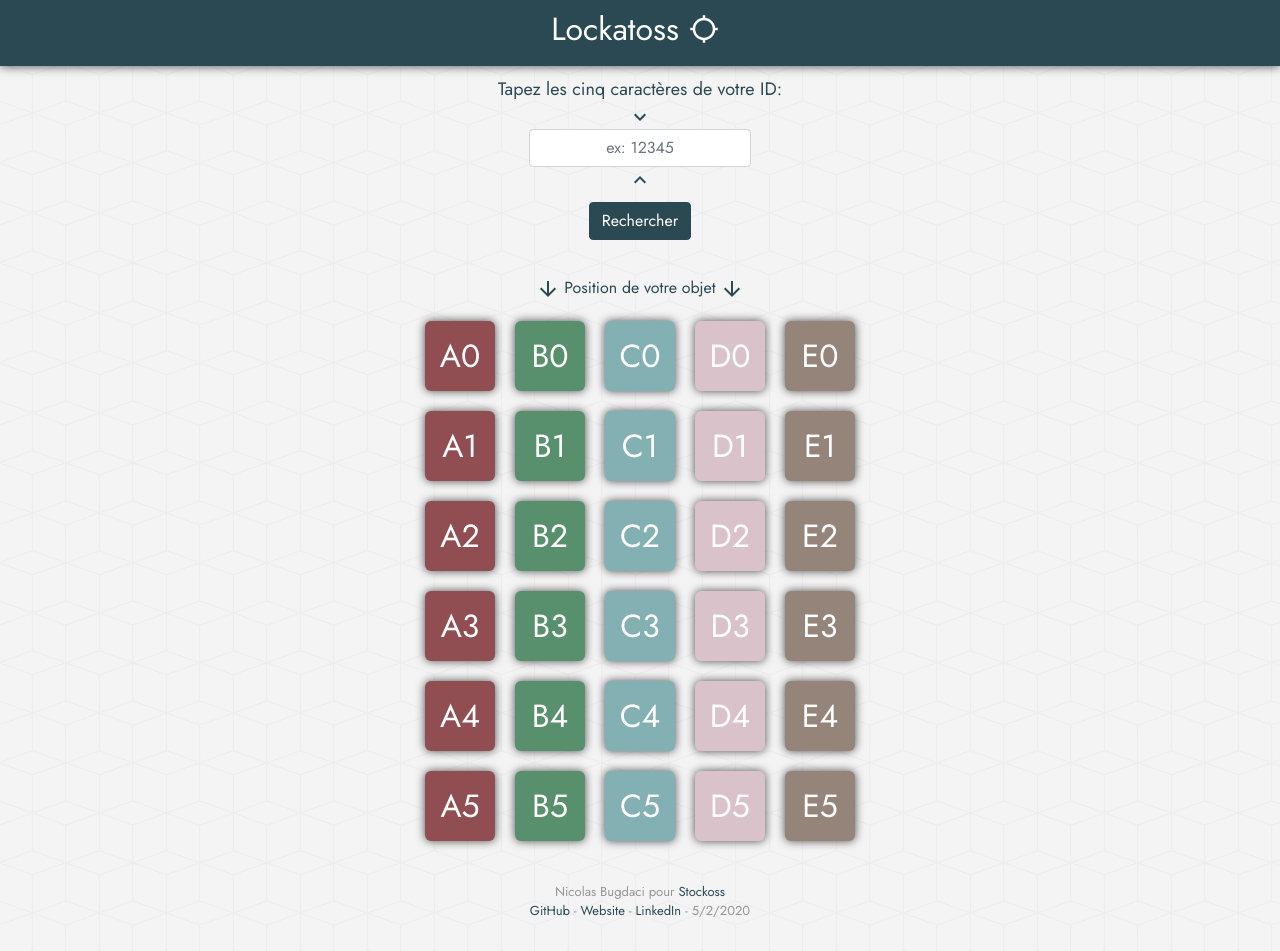
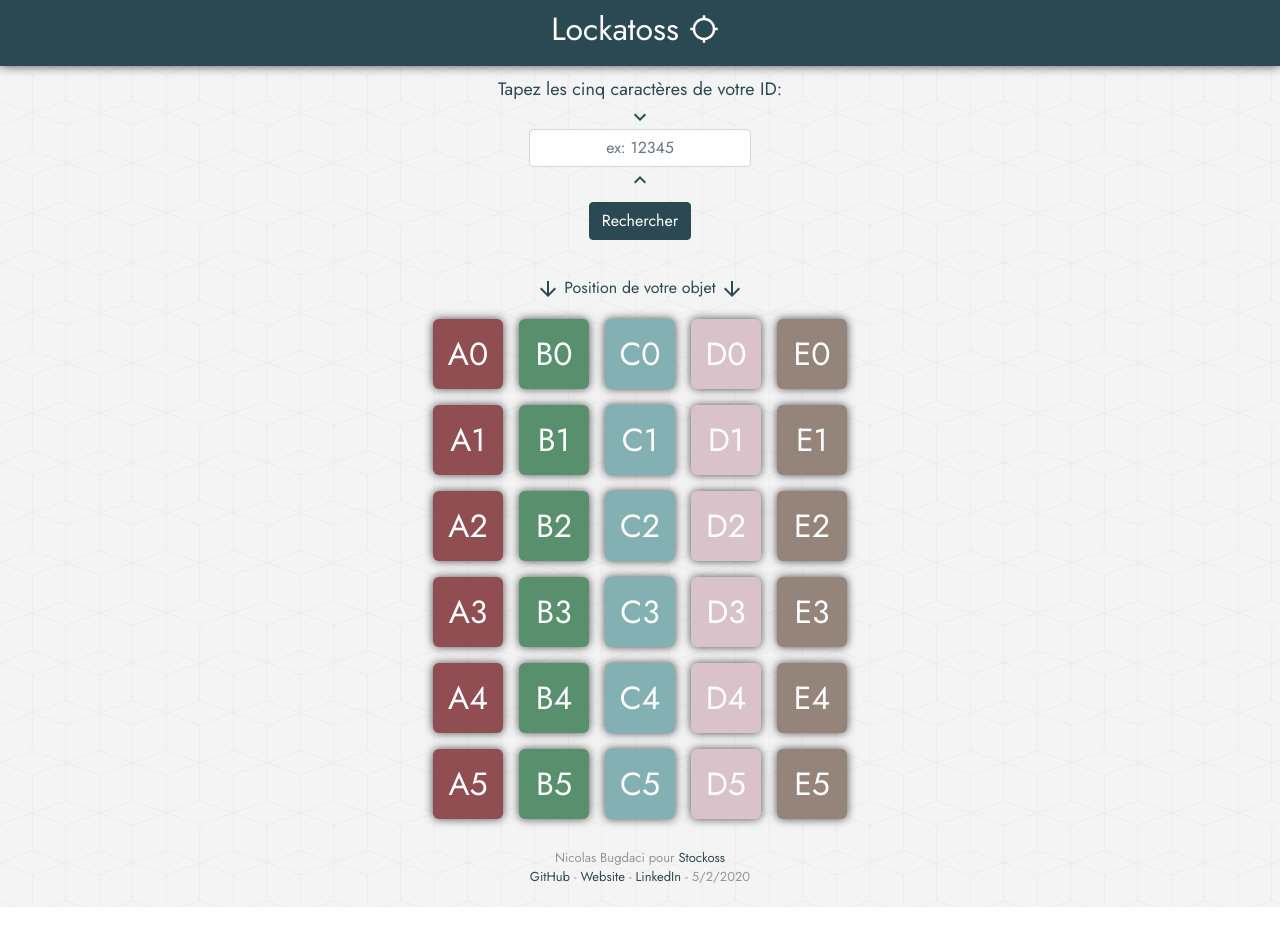
Before and after one commit to NicolasBugdaci/lockatoss, a React (Create React App) app: page / in a window 1280 px wide. After the commit the page ends 907 px from the top, so only its background shows below. Built offline with nearby package versions, Linux system fonts and the light colour scheme; the HTML template or start-up script is replaced by a standard one.

Commit message:
Squares resized

```diff
--- a/src/App.css
+++ b/src/App.css
@@ -120,6 +120,7 @@ footer p {
   margin: 0px !important;
   padding: 0px !important;
 }
+
 footer :hover {
   text-decoration: none;
 }
@@ -127,6 +128,7 @@ footer :hover {
 footer a {
   color: #2b4953;
 }
+
 footer a:hover {
   color: #20ab89;
   text-decoration: none;
@@ -149,30 +151,35 @@ footer p {
     margin: 7px;
     font-size: x-large;
   }
+
   .BSquare {
     width: 60px;
     height: 60px;
     margin: 7px;
     font-size: x-large;
   }
+
   .CSquare {
     width: 60px;
     height: 60px;
     margin: 7px;
     font-size: x-large;
   }
+
   .DSquare {
     width: 60px;
     height: 60px;
     margin: 7px;
     font-size: x-large;
   }
+
   .ESquare {
     width: 60px;
     height: 60px;
     margin: 7px;
     font-size: x-large;
   }
+
   .brillant {
     width: 60px;
     height: 60px;
@@ -243,30 +250,35 @@ footer p {
     margin: 7px;
     font-size: xx-large;
   }
+
   .BSquare {
     width: 65px;
     height: 65px;
     margin: 7px;
     font-size: xx-large;
   }
+
   .CSquare {
     width: 65px;
     height: 65px;
     margin: 7px;
     font-size: xx-large;
   }
+
   .DSquare {
     width: 65px;
     height: 65px;
     margin: 7px;
     font-size: xx-large;
   }
+
   .ESquare {
     width: 65px;
     height: 65px;
     margin: 7px;
     font-size: xx-large;
   }
+
   .brillant {
     width: 65px;
     height: 65px;
@@ -290,30 +302,35 @@ footer p {
     margin: 10px;
     font-size: xx-large;
   }
+
   .BSquare {
     width: 65px;
     height: 65px;
     margin: 10px;
     font-size: xx-large;
   }
+
   .CSquare {
     width: 65px;
     height: 65px;
     margin: 10px;
     font-size: xx-large;
   }
+
   .DSquare {
     width: 65px;
     height: 65px;
     margin: 10px;
     font-size: xx-large;
   }
+
   .ESquare {
     width: 65px;
     height: 65px;
     margin: 10px;
     font-size: xx-large;
   }
+
   .brillant {
     width: 65px;
     height: 65px;
@@ -329,46 +346,52 @@ footer p {
     font-size: 13px;
   }
 }
+
 @media (min-width: 1200px) {
   .ASquare {
     width: 70px;
     height: 70px;
-    margin: 10px;
+    margin: 08px;
     font-size: xx-large;
   }
+
   .BSquare {
     width: 70px;
     height: 70px;
-    margin: 10px;
+    margin: 08px;
     font-size: xx-large;
   }
+
   .CSquare {
     width: 70px;
     height: 70px;
-    margin: 10px;
+    margin: 08px;
     font-size: xx-large;
   }
+
   .DSquare {
     width: 70px;
     height: 70px;
-    margin: 10px;
+    margin: 08px;
     font-size: xx-large;
   }
+
   .ESquare {
     width: 70px;
     height: 70px;
-    margin: 10px;
+    margin: 08px;
     font-size: xx-large;
   }
+
   .brillant {
     width: 70px;
     height: 70px;
-    margin: 10px;
+    margin: 08px;
     font-size: xx-large;
   }
 
   footer {
-    height: 100px;
+    height: 80px;
   }
 
   footer p {
```
